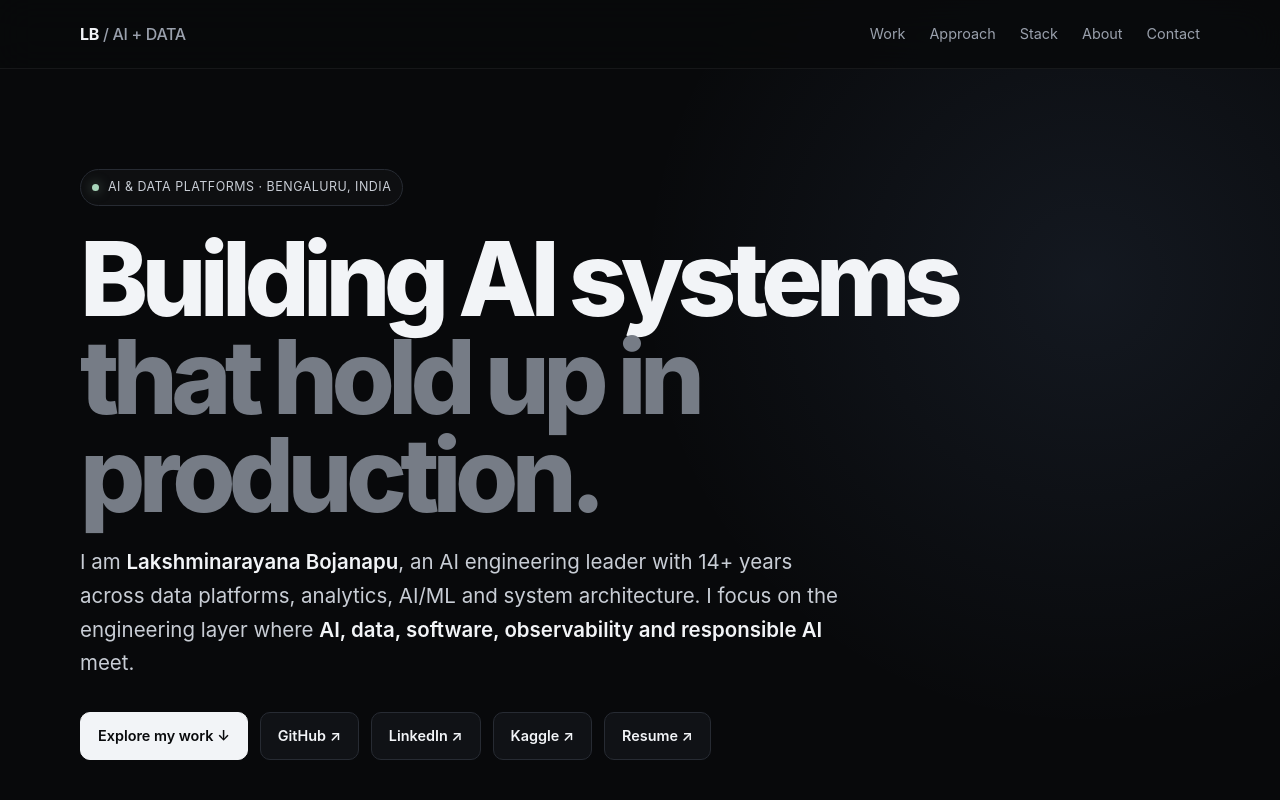
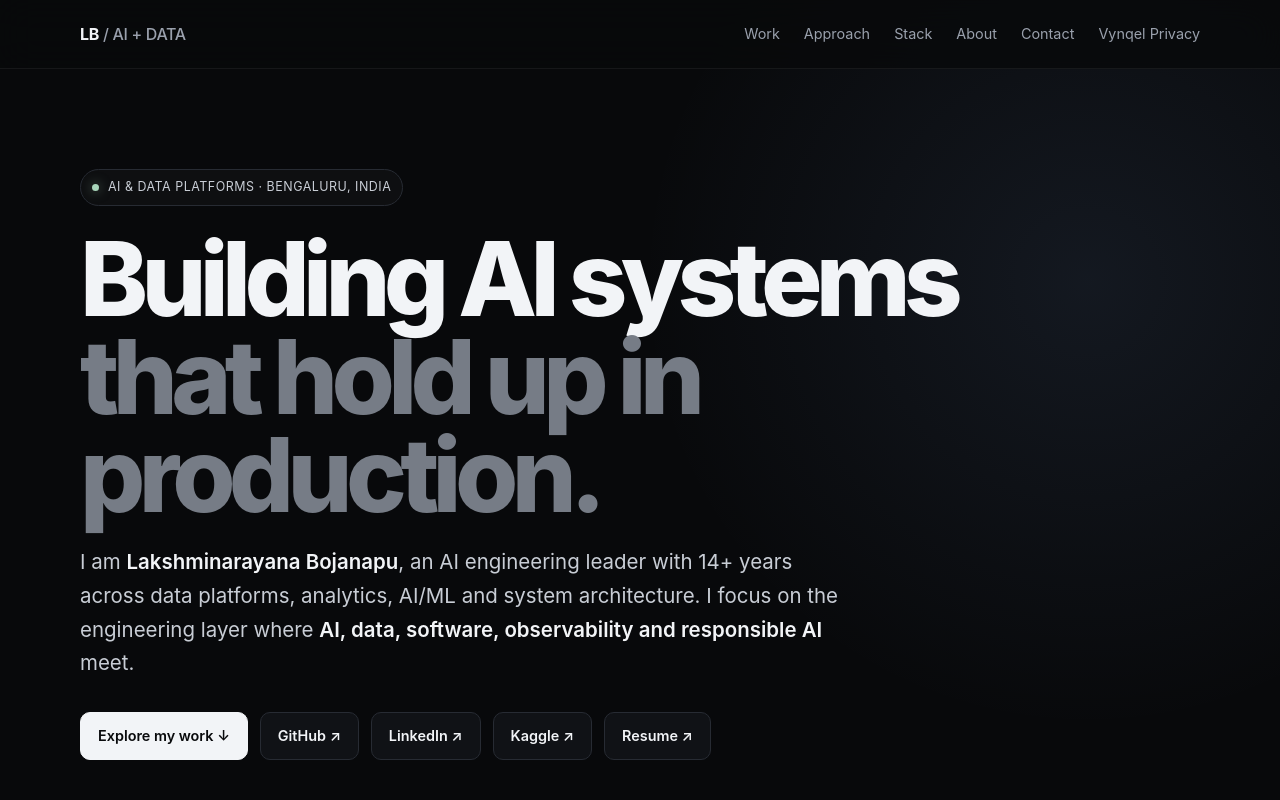
Before and after one commit to lbojanapu/lbojanapu.github.io, a plain HTML site: page index.html in a window 1280 px wide. Shown: the top 800 px of the page. Drawn offline with Linux system fonts and the light colour scheme.

Commit message:
Update index.html

```diff
--- a/index.html
+++ b/index.html
@@ -544,6 +544,7 @@
         <a href="#stack">Stack</a>
         <a href="#about">About</a>
         <a href="#contact">Contact</a>
+        <a href="VYNQEL_Privacy_Policy.html">Vynqel Privacy</a>
       </div>
     </div>
   </nav>
```
